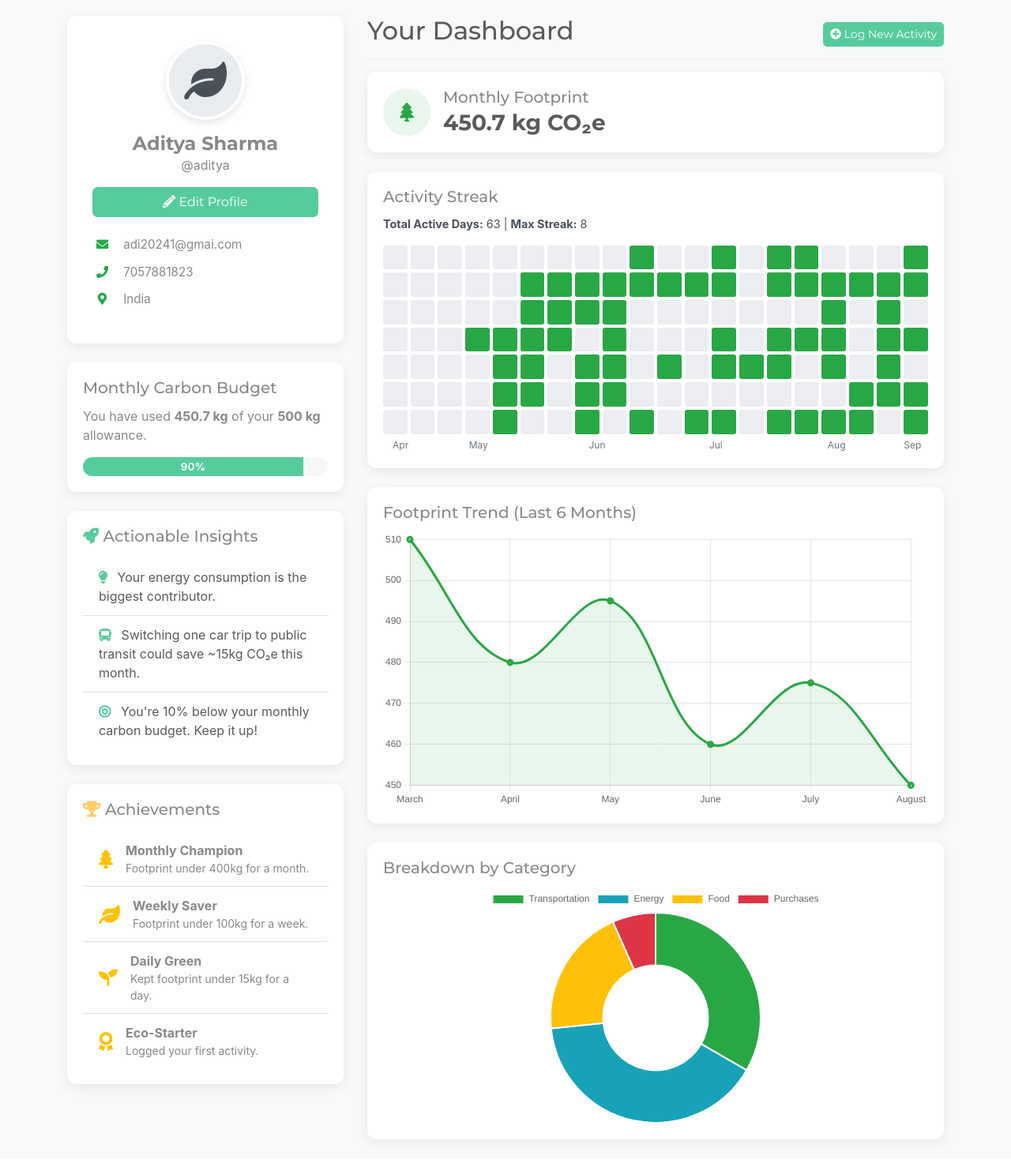
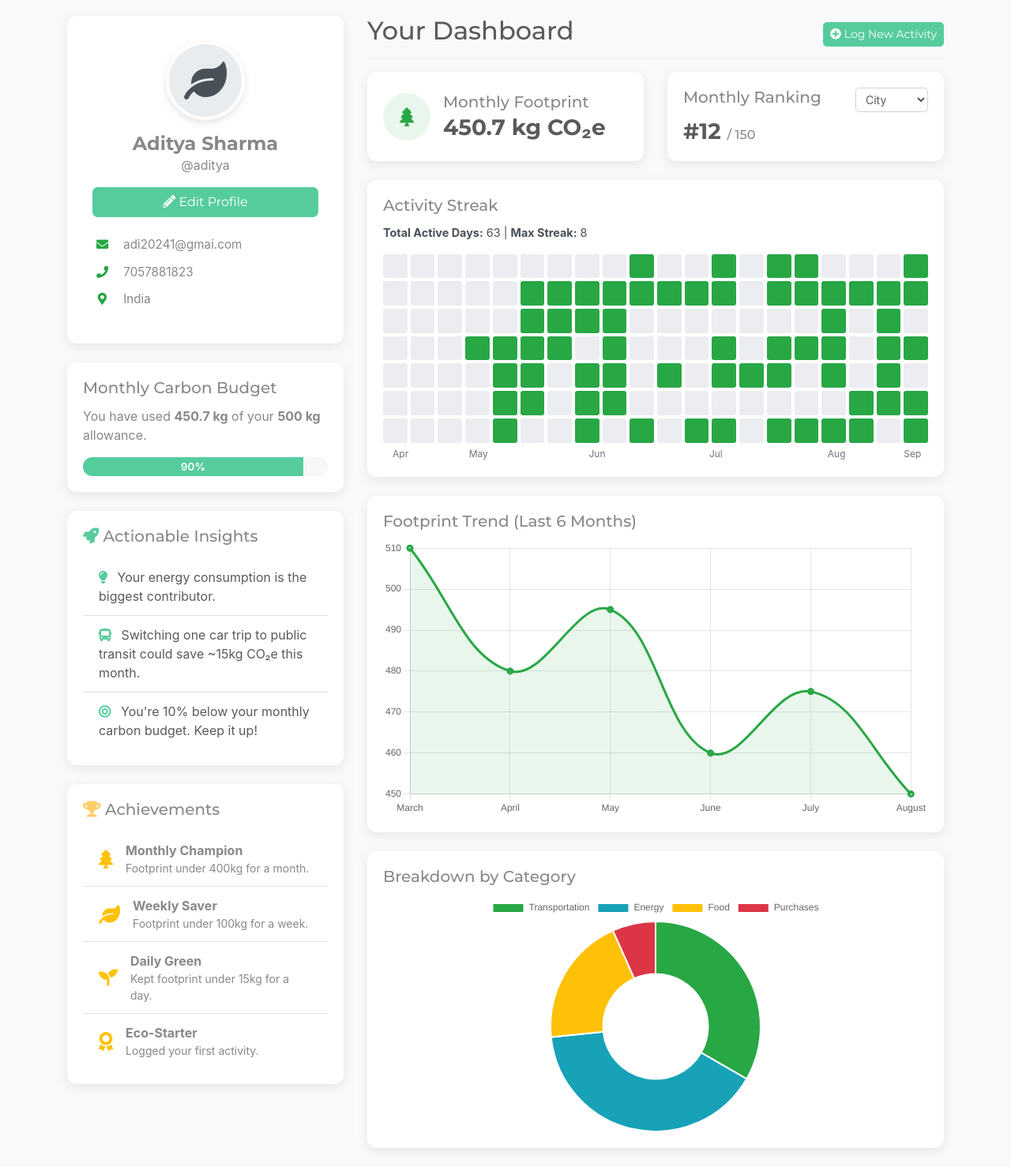
Before and after one commit to kalyani8063/carbon-footprint-tracker, a Django app: page /myprofile/ in a window 1280 px wide. Shown: the part 56-1534 px from the top of the page at 79% size. Before the commit the page ends 1507 px from the top, so only its background shows below. Run offline with Django 5.2, Linux system fonts and the light colour scheme; a user stored in the database is signed in; data comes from the database, SQL or seed files in the repository; both versions use the stored data as it was after the commit; some libraries are stand-ins or nearby versions.

Commit message:
rank section added

```diff
--- a/cft/templates/tracker/myprofile.html
+++ b/cft/templates/tracker/myprofile.html
@@ -92,6 +92,17 @@
         justify-content: center;
         font-size: 1.5rem;
     }
+     .icon.bg-info-light {
+        background-color: rgba(23, 162, 184, 0.1);
+        color: #17a2b8;
+        border-radius: 50%;
+        width: 60px;
+        height: 60px;
+        display: inline-flex;
+        align-items: center;
+        justify-content: center;
+        font-size: 1.5rem;
+    }
     .flex-row {
         display: flex;
         flex-direction: row !important;
@@ -99,6 +110,13 @@
     .card-body.flex-column {
         display: flex;
         flex-direction: column;
+    }
+    /* NEW: Styles for Ranking Card */
+    .rank-display {
+        display: none;
+    }
+    .rank-display.active {
+        display: block;
     }
 
 </style>
@@ -179,13 +197,42 @@
             </button>
         </div>
 
+        <!-- Stat Cards Row -->
+        <div class="row">
             <!-- Monthly Footprint Stat Card -->
-        <div class="card stat-card mb-4">
+            <div class="col-md-6 mb-4">
+                <div class="card stat-card h-100">
                     <div class="card-body flex-row align-items-center">
                         <div class="icon bg-success-light mr-3"><i class="fas fa-tree"></i></div>
                         <div>
                             <h5 class="card-title mb-1">Monthly Footprint</h5>
                             <p class="card-text h3 font-weight-bold">{{ total_footprint_this_month }} kg CO₂e</p>
+                        </div>
+                    </div>
+                </div>
+            </div>
+            <!-- NEW: Monthly Ranking Card -->
+            <div class="col-md-6 mb-4">
+                <div class="card stat-card h-100">
+                    <div class="card-body flex-column align-items-start">
+                         <div class="d-flex justify-content-between w-100">
+                            <h5 class="card-title mb-1">Monthly Ranking</h5>
+                            <select id="rank-selector" class="form-control form-control-sm w-auto">
+                                <option value="city" selected>City</option>
+                                <option value="state">State</option>
+                                <option value="country">Country</option>
+                            </select>
+                        </div>
+                        <div id="rank-city" class="rank-display active mt-2">
+                             <p class="card-text h3 font-weight-bold">#{{ ranking_data.city.rank }} <span class="h6 text-muted">/ {{ ranking_data.city.total }}</span></p>
+                        </div>
+                        <div id="rank-state" class="rank-display mt-2">
+                            <p class="card-text h3 font-weight-bold">#{{ ranking_data.state.rank }} <span class="h6 text-muted">/ {{ ranking_data.state.total }}</span></p>
+                        </div>
+                        <div id="rank-country" class="rank-display mt-2">
+                             <p class="card-text h3 font-weight-bold">#{{ ranking_data.country.rank }} <span class="h6 text-muted">/ {{ ranking_data.country.total }}</span></p>
+                        </div>
+                    </div>
                 </div>
             </div>
         </div>
@@ -266,6 +313,18 @@
         const categoryData = JSON.parse('{{ category_data_json|safe }}');
         const trendsData = JSON.parse('{{ trends_data_json|safe }}');
         const streakData = JSON.parse('{{ streak_data_json|safe }}');
+
+        // --- NEW: Rank Selector Logic ---
+        const rankSelector = document.getElementById('rank-selector');
+        if (rankSelector) {
+            rankSelector.addEventListener('change', function() {
+                document.querySelectorAll('.rank-display').forEach(el => el.classList.remove('active'));
+                const selectedRank = document.getElementById('rank-' + this.value);
+                if (selectedRank) {
+                    selectedRank.classList.add('active');
+                }
+            });
+        }
 
         // 1. Trends Line Chart (Last 6 Months)
         const trendsCtx = document.getElementById('trendsChart').getContext('2d');
--- a/cft/tracker/views.py
+++ b/cft/tracker/views.py
@@ -48,6 +48,11 @@ def myprofile(request):
 
     # --- Dashboard Data (remains the same) ---
     total_footprint_this_month = 450.7
+    ranking_data = {
+        'city': {'rank': 12, 'total': 150},
+        'state': {'rank': 89, 'total': 1200},
+        'country': {'rank': 1520, 'total': 25000}
+    }
     category_data = {
         'labels': ["Transportation", "Energy", "Food", "Purchases"],
         'data': [150.2, 180.5, 90.0, 30.0],
@@ -83,6 +88,7 @@ def myprofile(request):
         'u_form': u_form,
         'p_form': p_form,
         'total_footprint_this_month': total_footprint_this_month,
+        'ranking_data': ranking_data,
         'category_data_json': json.dumps(category_data),
         'trends_data_json': json.dumps(trends_data),
         'streak_data_json': json.dumps(streak_data_for_chart),
```
Also changed, not shown: cft/db.sqlite3. Lines whose indentation alone changed are shown as unchanged.
